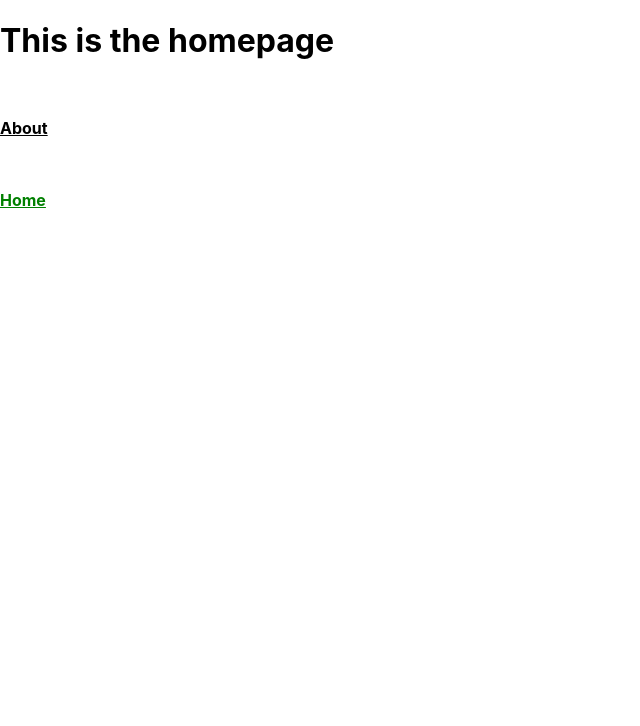
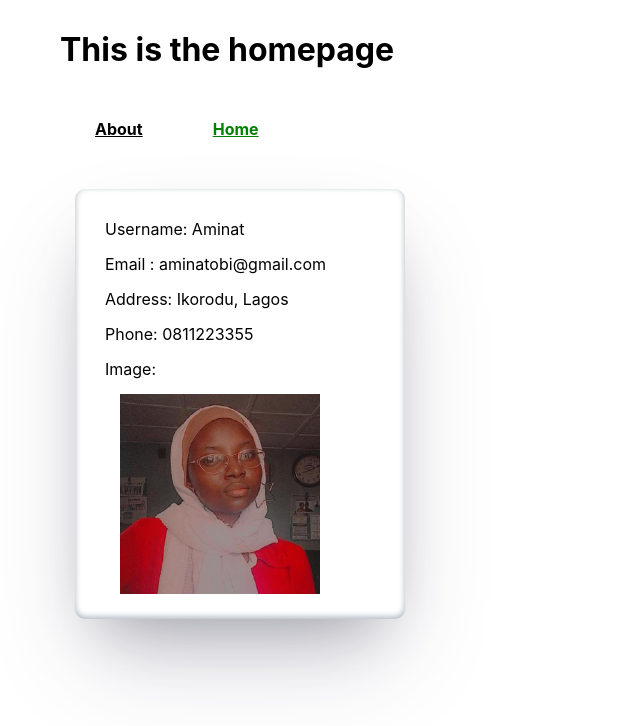
Before and after one commit to meenarh/Assignment2, a React (Create React App) app: page / in a window 1280 px wide. Shown: the top 726 px of the page, without its empty margins (0-640 px from the left). Built offline with nearby package versions, Linux system fonts and the light colour scheme; the HTML template or start-up script is replaced by a standard one.

Commit message:
add user.js

```diff
--- a/src/App.css
+++ b/src/App.css
@@ -1,3 +1,12 @@
+*{
+  margin: 15px;
+  padding: auto;
+}
+
+.nav{
+  display: flex;
+}
+
 .link{
   color:  black;
   margin: 10px;
@@ -6,3 +15,12 @@
   border-radius: 5px;
   font-weight: bold;
 }
+
+.card{
+  width:  300px;
+  height: 400px;
+  margin:  15px;
+  padding: 15px;
+  border-radius: 10px;
+  box-shadow: rgba(50, 50, 93, 0.25) 0px 50px 100px -20px, rgba(0, 0, 0, 0.3) 0px 30px 60px -30px, rgba(10, 37, 64, 0.35) 0px -2px 6px 0px inset;
+}
--- a/src/pages/Home.js
+++ b/src/pages/Home.js
@@ -1,10 +1,12 @@
 import React from "react";
 import { Link, NavLink } from "react-router-dom";
+import User from "./User";
 
 const Home = () => {
   return (
     <div>
       <h1>This is the homepage</h1>
+      <div className="nav">
         <NavLink
           className="link"
           style={({ isActive }) => ({
@@ -24,6 +26,9 @@ const Home = () => {
           <p>Home</p>
         </NavLink>
       </div>
+
+      <User />
+    </div>
   );
 };
 
--- a/src/pages/User.js
+++ b/src/pages/User.js
@@ -1,16 +1,31 @@
-import React from 'react'
+import React from "react";
+import image from "../assets/Aminat.jpg";
+
+function UserProfile() {
+  return (
+    <div className="card">
+      <p>Username: Aminat</p>
+      <p>Email : aminatobi@gmail.com</p>
+      <p>Address: Ikorodu, Lagos</p>
+      <p>Phone: 0811223355</p>
+      <p>
+        Image:
+        <img
+          src={image}
+          alt="UserImage"
+          style={{ width: "200px;", height: "200px" }}
+        />
+      </p>
+    </div>
+  );
+}
 
 const User = () => {
   return (
     <div>
-        {/* name
-            email
-            address
-            phone number
-            image at the center
-        */}
+      <UserProfile />
     </div>
-  )
-}
+  );
+};
 
-export default User
+export default User;
```
Also changed, not shown: src/assets/Aminat.jpg (added). Lines whose indentation alone changed are shown as unchanged.
